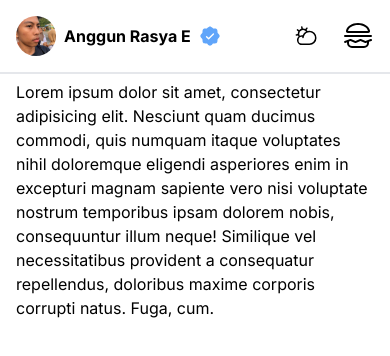
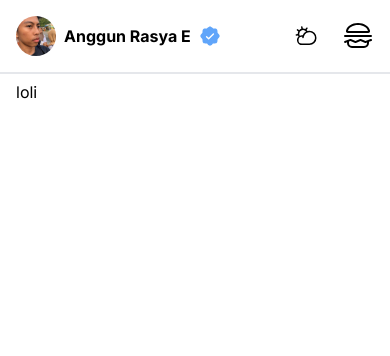
Before and after one commit to AsyaaEv/PortofolioV1, a Next.js app: page / in a window 390 px wide. Shown: the top 356 px of the page. Built offline with nearby package versions, Linux system fonts and the light colour scheme.

Commit message:
sec commit, Fitur: Responsive Navbar

```diff
--- a/app/page.tsx
+++ b/app/page.tsx
@@ -8,7 +8,7 @@ export default function Home() {
       <div className={`${isDarkMode ? 'dark transition duration-500 delay-500' : ''} flex w-full`}>
         <Navbar />
         <div className="dark:bg-black h-[100rem] pt-[5rem] container">
-          <h1>Lorem ipsum dolor sit amet, consectetur adipisicing elit. Nesciunt quam ducimus commodi, quis numquam itaque voluptates nihil doloremque eligendi asperiores enim in excepturi magnam sapiente vero nisi voluptate nostrum temporibus ipsam dolorem nobis, consequuntur illum neque! Similique vel necessitatibus provident a consequatur repellendus, doloribus maxime corporis corrupti natus. Fuga, cum.</h1>
+          <h1>loli</h1>
         </div>
       </div>
     </>
```
